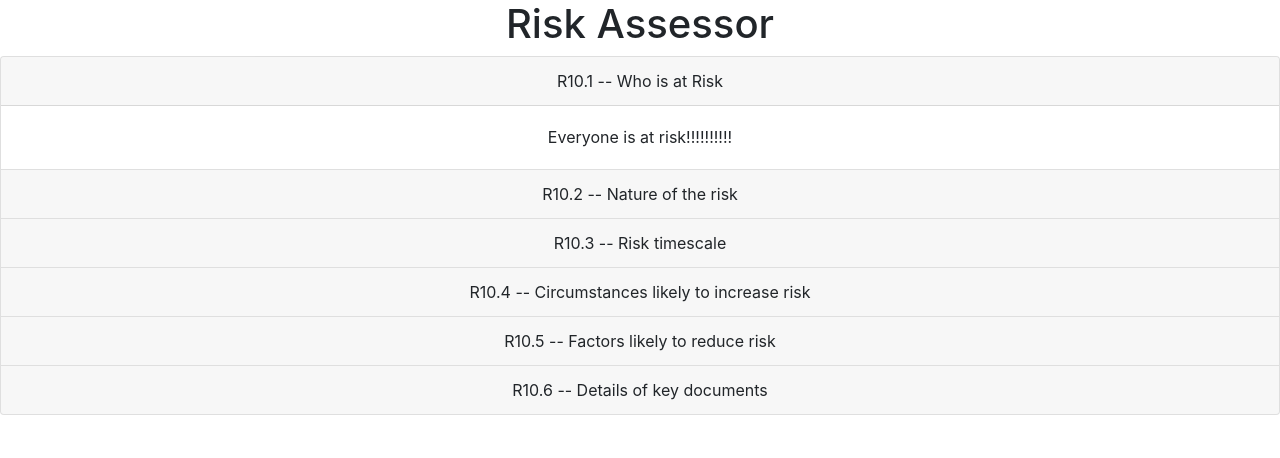
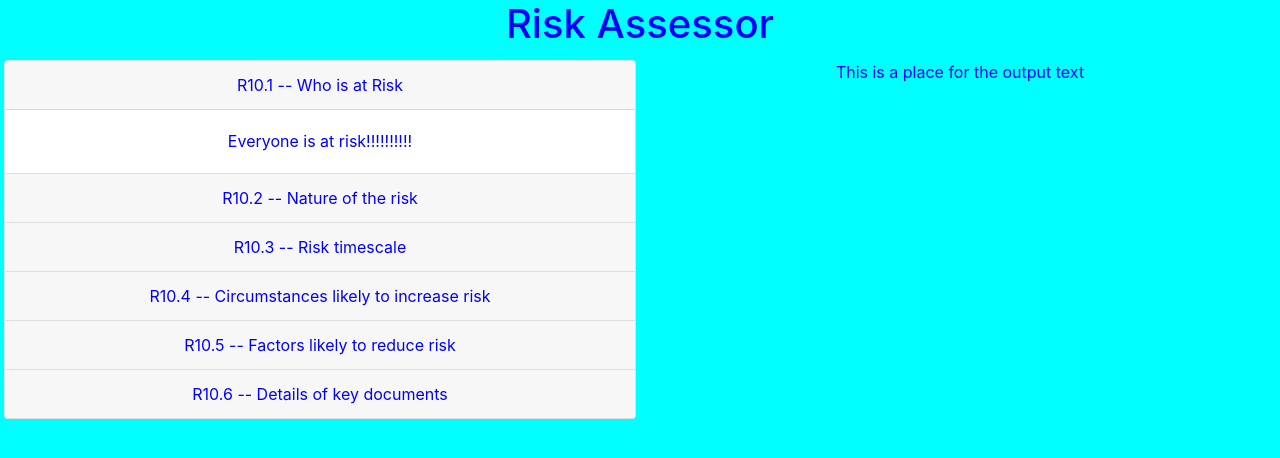
Before and after one commit to Samir70/risk-assessor, a React (Create React App) app: page / in a window 1280 px wide. Shown: the top 458 px of the page. Built offline with nearby package versions, Linux system fonts and the light colour scheme.

Commit message:
arrange workspace as flex box

```diff
--- a/src/App.css
+++ b/src/App.css
@@ -1,3 +1,17 @@
 .App {
   text-align: center;
+  color: rgb(0, 0, 255);
+  background: #00FFFF;
 }
+
+#workSpace {
+  display: flex;
+  justify-content: space-around;
+  min-height: 100vh;
+}
+
+.halfWidth {
+  width:50vw;
+  padding: 2px;
+  margin: 2px;
+}
--- a/src/App.js
+++ b/src/App.js
@@ -1,5 +1,6 @@
 import React from 'react';
 import FormsHolder from './Components/FormsHolder';
+import TextHolder from './Components/TextHolder';
 import './App.css';
 
 class App extends React.Component {
@@ -7,7 +8,10 @@ class App extends React.Component {
     return (
       <div className="App">
         <h1>Risk Assessor</h1>
-        <FormsHolder />
+        <div id='workSpace'>
+          <FormsHolder className='halfWidth' />
+          <TextHolder className='halfWidth' />
+        </div>
       </div>
     );
   }
--- a/src/Components/FormsHolder.js
+++ b/src/Components/FormsHolder.js
@@ -5,7 +5,7 @@ import 'bootstrap/dist/css/bootstrap.css';
 
 const FormsHolder = (props) => {
     return (
-        <Accordion defaultActiveKey='1'>
+        <Accordion defaultActiveKey='1' className={props.className}>
             <FormCard
               formKey='1'
               formTitle='R10.1 -- Who is at Risk'
--- /dev/null
+++ b/src/Components/TextHolder.js
@@ -0,0 +1,9 @@
+import React from 'react';
+
+const TextHolder = (props) => {
+    return (
+        <p className={props.className}>This is a place for the output text</p>
+    )
+}
+
+export default TextHolder;
```
